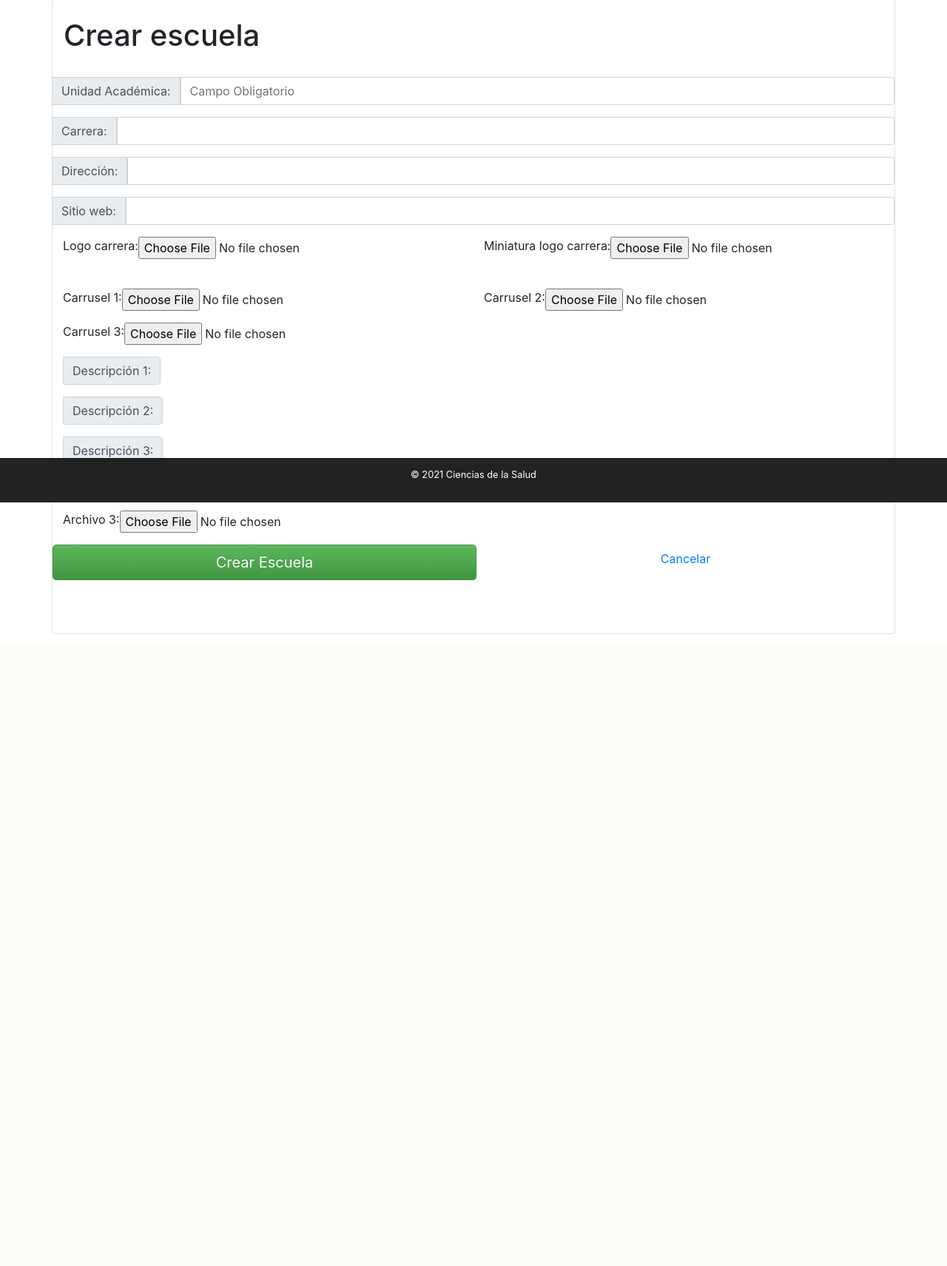
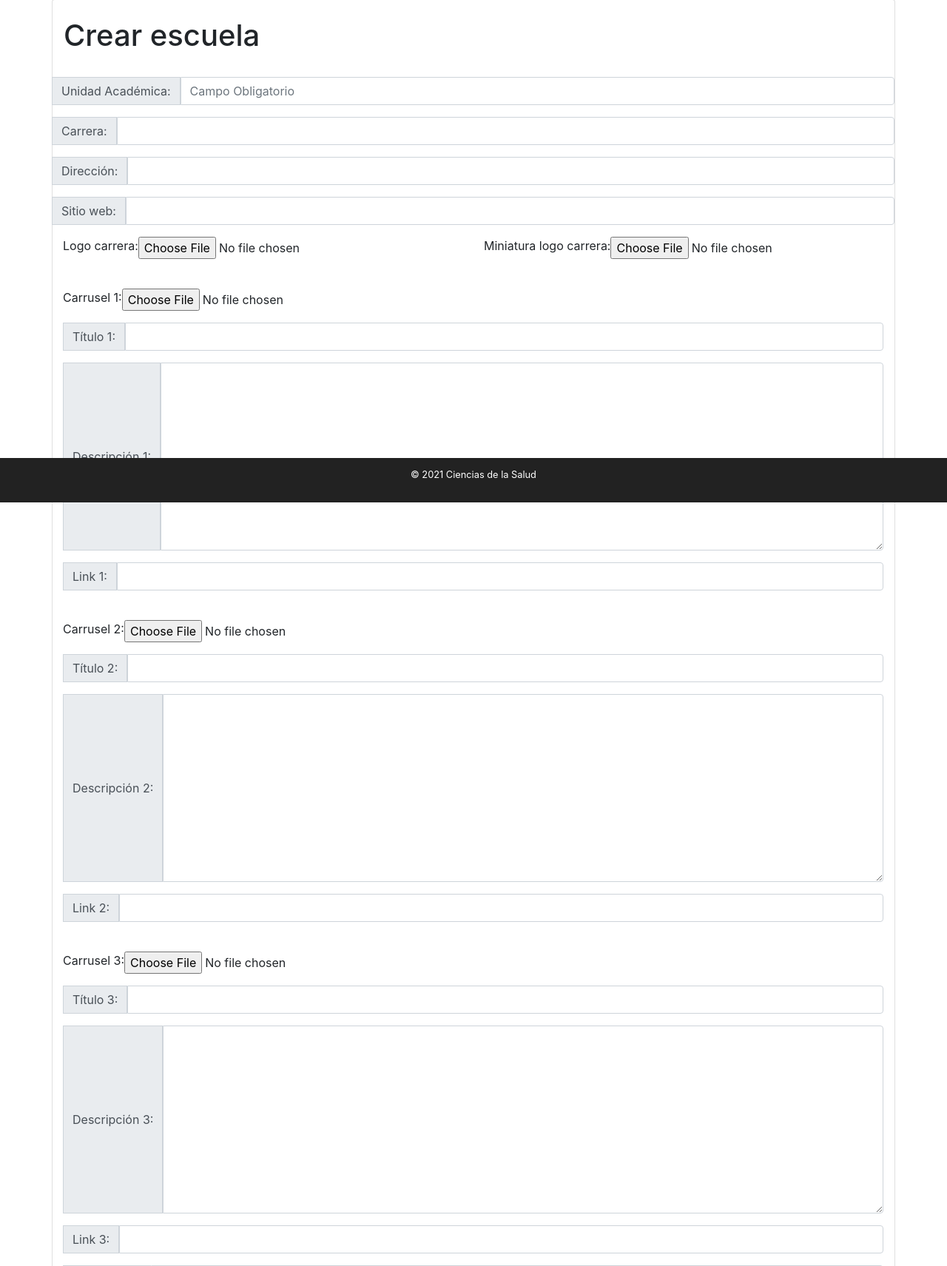
Before and after one commit to CR-MX/PDEC, a Django app: page /educuaz/publication/crearEscuela/ in a window 1280 px wide. Shown: the part 121-1832 px from the top of the page at 74% size. Before the commit the page ends 978 px from the top, so only its background shows below. Run offline with Django 3.2, Linux system fonts and the light colour scheme; a user stored in the database is signed in; some libraries are stand-ins or nearby versions.

Commit message:
Actualizamos campos de escuela, corregimos errores de actualización de archivos y limitamos el ingreso a páginas solo a usuarios logueados

```diff
--- a/publication/forms.py
+++ b/publication/forms.py
@@ -24,8 +24,8 @@ class CarruselForm(forms.ModelForm):
         widgets = {
                 'title': forms.TextInput(attrs={'class': 'form-control', 'placeholder': 'Campo Obligatorio'}),
                 'description': forms.TextInput(attrs={'class': 'form-control'}),
-                'nameButon': forms.TextInput(attrs={'class': 'form-control'}),
-                'linkButon': forms.TextInput(attrs={'class': 'form-control'}),
+                'nameButon': forms.Textarea(attrs={'class': 'form-control'}),
+                'linkButon': forms.Textarea(attrs={'class': 'form-control'}),
             }
 
 class SchoolForm(forms.ModelForm):
@@ -36,10 +36,18 @@ class SchoolForm(forms.ModelForm):
         widgets = {
                 'UnidadAcademica': forms.TextInput(attrs={'class': 'form-control', 'placeholder': 'Campo Obligatorio'}),
                 'nombreCarrera': forms.TextInput(attrs={'class': 'form-control'}),
-                'description': forms.TextInput(attrs={'class': 'form-control'}),
                 'direction': forms.TextInput(attrs={'class': 'form-control'}),
                 'urlSite': forms.TextInput(attrs={'class': 'form-control'}),
-                'description_1': forms.TextInput(attrs={'class': 'form-control'}),
-                'description_2': forms.TextInput(attrs={'class': 'form-control'}),
-                'description_3': forms.TextInput(attrs={'class': 'form-control'}),
+                'cp_1_title': forms.TextInput(attrs={'class': 'form-control'}),
+                'cp_1_description': forms.Textarea(attrs={'class': 'form-control'}),
+                'cp_1_linkButon': forms.TextInput(attrs={'class': 'form-control'}),
+                'cp_2_title': forms.TextInput(attrs={'class': 'form-control'}),
+                'cp_2_description': forms.Textarea(attrs={'class': 'form-control'}),
+                'cp_2_linkButon': forms.TextInput(attrs={'class': 'form-control'}),
+                'cp_3_title': forms.TextInput(attrs={'class': 'form-control'}),
+                'cp_3_description': forms.Textarea(attrs={'class': 'form-control'}),
+                'cp_3_linkButon': forms.TextInput(attrs={'class': 'form-control'}),
+                'content_1': forms.Textarea(attrs={'class': 'form-control'}),
+                'content_2': forms.Textarea(attrs={'class': 'form-control'}),
+                'content_3': forms.Textarea(attrs={'class': 'form-control'}),
             }
--- a/publication/templates/crearEscuela.html
+++ b/publication/templates/crearEscuela.html
@@ -67,22 +67,61 @@ Escuelas
 
             <br>
 
-            <div class="row">
+            <div class="input-group mb-3">
+                <div class="input-group-append">
+                        <span input type="file" >Carrusel 1:</span>
+                </div>
+                {{ form.carrusel_pic_1}}
+            </div>
 
-                <div class="input-group mb-3 col">
-                    <div class="input-group-append">
-                        <span input type="file" >Carrusel 1:</span>
-                    </div>
-                    {{ form.carrusel_pic_1}}
+            <div class="input-group mb-3 ">
+                <div class="input-group-append">
+                        <span class="input-group-text">Título 1:</span>
                 </div>
-                <div class="input-group mb-3 col">
+                {{ form.cp_1_title}}
+            </div>
+            <div class="input-group mb-3 ">
+                <div class="input-group-append">
+                        <span class="input-group-text">Descripción 1:</span>
+                </div>
+                {{ form.cp_1_description}}
+            </div>
+            <div class="input-group mb-3 ">
+                <div class="input-group-append">
+                        <span class="input-group-text">Link 1:</span>
+                </div>
+                {{ form.cp_1_linkButon}}
+            </div>
+
+            <br>
+
+                <div class="input-group mb-3">
                     <div class="input-group-append">
                         <span input type="file" >Carrusel 2:</span>
                     </div>
                     {{ form.carrusel_pic_2}}
                 </div>
 
+                <div class="input-group mb-3 ">
+                <div class="input-group-append">
+                        <span class="input-group-text">Título 2:</span>
+                </div>
+                {{ form.cp_2_title}}
             </div>
+            <div class="input-group mb-3 ">
+                <div class="input-group-append">
+                        <span class="input-group-text">Descripción 2:</span>
+                </div>
+                {{ form.cp_2_description}}
+            </div>
+            <div class="input-group mb-3 ">
+                <div class="input-group-append">
+                        <span class="input-group-text">Link 2:</span>
+                </div>
+                {{ form.cp_2_linkButon}}
+            </div>
+
+            <br>
 
             <div class="input-group mb-3">
                 <div class="input-group-append">
@@ -91,25 +130,43 @@ Escuelas
                 {{ form.carrusel_pic_3}}
             </div>
 
+            <div class="input-group mb-3 ">
+                <div class="input-group-append">
+                        <span class="input-group-text">Título 3:</span>
+                </div>
+                {{ form.cp_3_title}}
+            </div>
+            <div class="input-group mb-3 ">
+                <div class="input-group-append">
+                        <span class="input-group-text">Descripción 3:</span>
+                </div>
+                {{ form.cp_3_description}}
+            </div>
+            <div class="input-group mb-3 ">
+                <div class="input-group-append">
+                        <span class="input-group-text">Link 3:</span>
+                </div>
+                {{ form.cp_3_linkButon}}
+            </div>
 
                 <div class="input-group mb-3">
                     <div class="input-group-append">
-                        <span class="input-group-text">Descripción 1:</span>
+                        <span class="input-group-text">Contenido 1:</span>
                     </div>
-                    {{ form.description_1}}
+                    {{ form.content_1}}
                 </div>
                 <div class="input-group mb-3">
                     <div class="input-group-append">
-                        <span class="input-group-text">Descripción 2:</span>
+                        <span class="input-group-text">Contenido 2:</span>
                     </div>
-                    {{ form.description_2}}
+                    {{ form.content_2}}
                 </div>
 
              <div class="input-group mb-3">
                 <div class="input-group-append">
-                    <span class="input-group-text">Descripción 3:</span>
+                    <span class="input-group-text">Contenido 3:</span>
                 </div>
-                {{ form.description_3}}
+                {{ form.content_3}}
             </div>
 
 
--- a/publication/templates/editarPublicacion.html
+++ b/publication/templates/editarPublicacion.html
@@ -111,7 +111,7 @@ Registrar Nuevo Usuario
             <div class="row">
 
                  <div class="d-flex justify-content-center mt-3 login_container col">
-                    <button type="submit" class="btn btn-success btn-lg btn-block">Crear Publicación</button>
+                    <button type="submit" class="btn btn-success btn-lg btn-block">Actualizar Publicación</button>
                 </div>
                <div class="d-flex justify-content-center mt-3 login_container col">
                     <a href="{% url 'publication_app:publicationAdmin' %}" class="stylishA">Cancelar</a>
--- a/publication/views.py
+++ b/publication/views.py
@@ -3,8 +3,9 @@ from .forms import PublicationForm,CarruselForm, SchoolForm
 
 # from publication import Publications
 from publication.models import Publication,Carousel,School
-
+from django.contrib.auth.decorators import login_required
 from django.views.generic import ListView
+import os
 
 def Publicacion(request, id):
     # print(id ,args,kwargs)
@@ -19,6 +20,7 @@ def Publicacion(request, id):
     # print(public)
     return render(request, 'publicacion.html', context)
 
+@login_required(login_url='eduacionapp:login')
 def crearPublicacion(request):
     if request.method == "POST":
         form = PublicationForm(request.POST, request.FILES)
@@ -31,6 +33,7 @@ def crearPublicacion(request):
         form = PublicationForm()
     return render(request, 'crearPublicacion.html', {'form': form})
 
+@login_required(login_url='eduacionapp:login')
 def crearCarrusel(request):
     if request.method == "POST":
         form = CarruselForm(request.POST, request.FILES)
@@ -42,6 +45,7 @@ def crearCarrusel(request):
         form = CarruselForm()
     return render(request, 'crearCarrusel.html', {'form': form})
 
+
 def allPublications(request):
     # all publications sort by desc
     all_publications = Publication.objects.all()
@@ -50,6 +54,7 @@ def allPublications(request):
     }
     return render(request, 'allPublications.html',context)
 
+@login_required(login_url='eduacionapp:login')
 def publicationAdmin(request):
     # all publications sort by desc
     all_publications = Publication.objects.all()
@@ -58,17 +63,35 @@ def publicationAdmin(request):
     }
     return render(request, 'publicationAdmin.html',context)
 
+@login_required(login_url='eduacionapp:login')
 def edicionPublication(request, id):
     article =Publication.objects.get(id=id)
     form = PublicationForm(instance=article)
     if request.method == 'POST':
-        form = PublicationForm(request.POST, instance=article)
+        form = PublicationForm(request.POST, request.FILES , instance=article)
         if form.is_valid():
+            image_path = article.publication_pic.path
+            image_path2 = article.miniature_pic.path
+            file_path=article.file1.path
+            file_path2=article.file2.path
+            file_path3=article.file3.path
+            if os.path.exists(image_path):
+                os.remove(image_path)
+            elif os.path.exists(image_path2):
+                os.remove(image_path2)
+            elif os.path.exists(file_path):
+                os.remove(file_path)
+            elif os.path.exists(file_path2):
+                os.remove(file_path2)
+            elif os.path.exists(file_path3):
+                os.remove(file_path3)
             form.save()
             return redirect('publication_app:publicationAdmin')
     context = {'article': form}
     return render(request, 'editarPublicacion.html', context)
 
+
+@login_required(login_url='eduacionapp:login')
 def eliminaPublicacion(request, id):
     publication = Publication.objects.get(id=id)
     if request.method == "POST":
@@ -78,6 +101,7 @@ def eliminaPublicacion(request, id):
     context = {'publication': publication}
     return render(request, 'eliminarPublicacion.html', context)
 
+@login_required(login_url='eduacionapp:login')
 def carruselAdmin(request):
     # all publications sort by desc
     all_carrusels = Carousel.objects.all()
@@ -86,20 +110,22 @@ def carruselAdmin(request):
     }
     return render(request, 'carruselAdmin.html',context)
 
+@login_required(login_url='eduacionapp:login')
 def edicionCarrusel(request, id):
     article =Carousel.objects.get(id=id)
-    print(article)
     form = CarruselForm(instance=article)
-    #print(form)
     if request.method == 'POST':
-        form = CarruselForm(request.POST, instance=article)
+        form = CarruselForm(request.POST, request.FILES , instance=article)
         if form.is_valid():
+            image_path = article.carousel_pic.path
+            if os.path.exists(image_path):
+                os.remove(image_path)
             form.save()
             return redirect('publication_app:carruselAdmin')
-    context = {'form': form}
-    print(context)
+    context = {'article': form}
     return render(request, 'editarCarrusel.html', context)
 
+@login_required(login_url='eduacionapp:login')
 def eliminaCarrusel(request, id):
     carrusel = Carousel.objects.get(id=id)
     if request.method == "POST":
@@ -109,6 +135,7 @@ def eliminaCarrusel(request, id):
     context = {'carrusel': carrusel}
     return render(request, 'eliminarCarrusel.html', context)
 
+@login_required(login_url='eduacionapp:login')
 def crearEscuela(request):
     if request.method == "POST":
         form = SchoolForm(request.POST, request.FILES)
@@ -122,7 +149,7 @@ def crearEscuela(request):
         form = SchoolForm()
     return render(request, 'crearEscuela.html', {'form': form})
 
-
+@login_required(login_url='eduacionapp:login')
 def escuelaAdmin(request):
     # all publications sort by desc
     all_school = School.objects.all()
@@ -131,19 +158,43 @@ def escuelaAdmin(request):
     }
     return render(request, 'escuelaAdmin.html',context)
 
-
+@login_required(login_url='eduacionapp:login')
 def edicionEscuela(request, id):
     article =School.objects.get(id=id)
     #print(article)
     form = SchoolForm(instance=article)
     #print(form)
     if request.method == 'POST':
-        form = SchoolForm(request.POST, instance=article)
+        form = SchoolForm(request.POST, request.FILES, instance=article)
         if form.is_valid():
+            image_path = article.logo_pic.path
+            image_path2 = article.miniature_pic.path
+            image_path3 = article.carrusel_pic_1.path
+            image_path4 = article.carrusel_pic_2.path
+            image_path5 = article.carrusel_pic_3.path
+            file_path=article.file1.path
+            file_path2=article.file2.path
+            file_path3=article.file3.path
+            if os.path.exists(image_path):
+                os.remove(image_path)
+            elif os.path.exists(image_path2):
+                os.remove(image_path2)
+            elif os.path.exists(image_path3):
+                os.remove(image_path3)
+            elif os.path.exists(image_path4):
+                os.remove(image_path4)
+            elif os.path.exists(image_path5):
+                os.remove(image_path5)
+            elif os.path.exists(file_path):
+                os.remove(file_path)
+            elif os.path.exists(file_path2):
+                os.remove(file_path2)
+            elif os.path.exists(file_path3):
+                os.remove(file_path3)
+
             form.save()
             return redirect('publication_app:escuelaAdmin')
     context = {'form': form}
-    print(context)
     return render(request, 'editarEscuelas.html', context)
 
 def schoolView(request, id):
@@ -154,6 +205,7 @@ def schoolView(request, id):
     # print(public)
     return render(request, 'schoolView.html', context)
 
+@login_required(login_url='eduacionapp:login')
 def eliminaEscuela(request, id):
     school = School.objects.get(id=id)
     if request.method == "POST":
@@ -163,6 +215,7 @@ def eliminaEscuela(request, id):
     context = {'school': school}
     return render(request, 'eliminarEscuela.html', context)
 
+@login_required(login_url='eduacionapp:login')
 def adminCenter(request):
     # all publications sort by desc
     # all_publications = Publication.objects.all().filter(section='T')
--- a/usuarios/templates/home.html
+++ b/usuarios/templates/home.html
@@ -61,7 +61,7 @@ Login
     </table>
   </div>
   <a type="button" class="btn btn-primary" href="{% url 'publication_app:adminCenter' %}" class="btn btn-outline-primary">Centro de administración</a>
-    <a type="button" class="btn btn-success" href="{% url 'publication_app:crearPublicacion' %}" class="btn btn-outline-success">Crear Publicación</a>
+    <a type="button" class="btn btn-success" href="{% url 'eduacionapp:register' %}" class="btn btn-outline-success">Crear Usuario</a>
 </div>
 
 {% else %}
```
Also changed, not shown: publication/templates/crearCarrusel.html (+4 -7 lines), publication/templates/editarCarrusel.html (+10 -12 lines), publication/templates/editarEscuelas.html (+72 -15 lines), usuarios/templates/editar_usuario.html (+15 -6 lines), usuarios/templates/register.html (+15 -6 lines), usuarios/views.py (+7 -2 lines).
